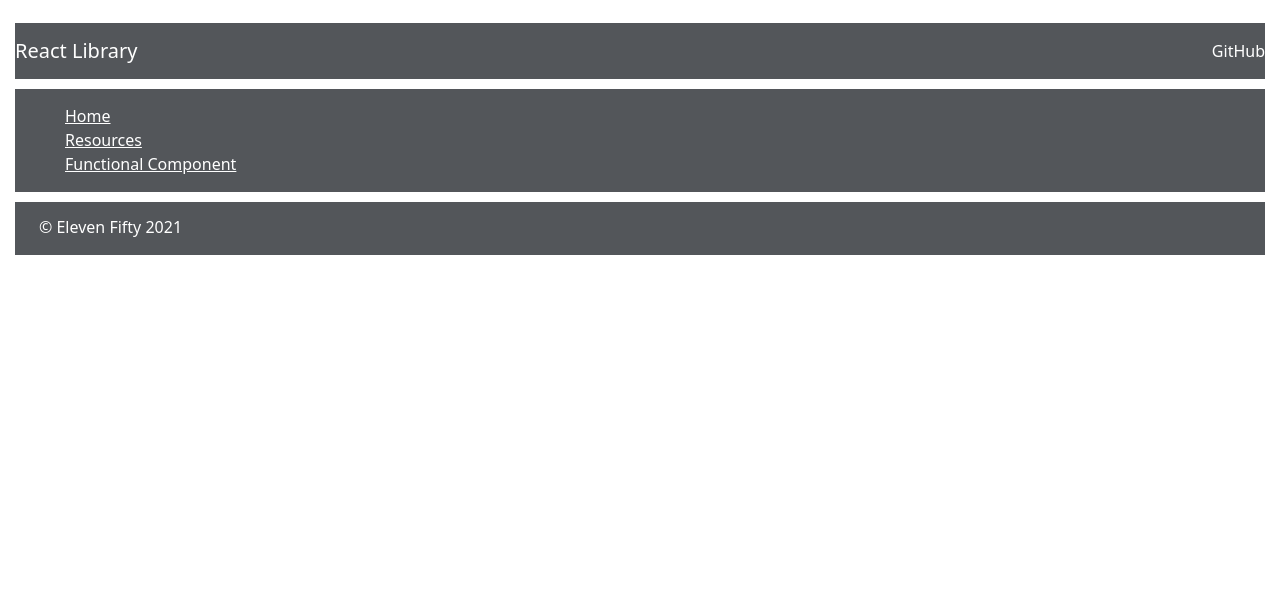
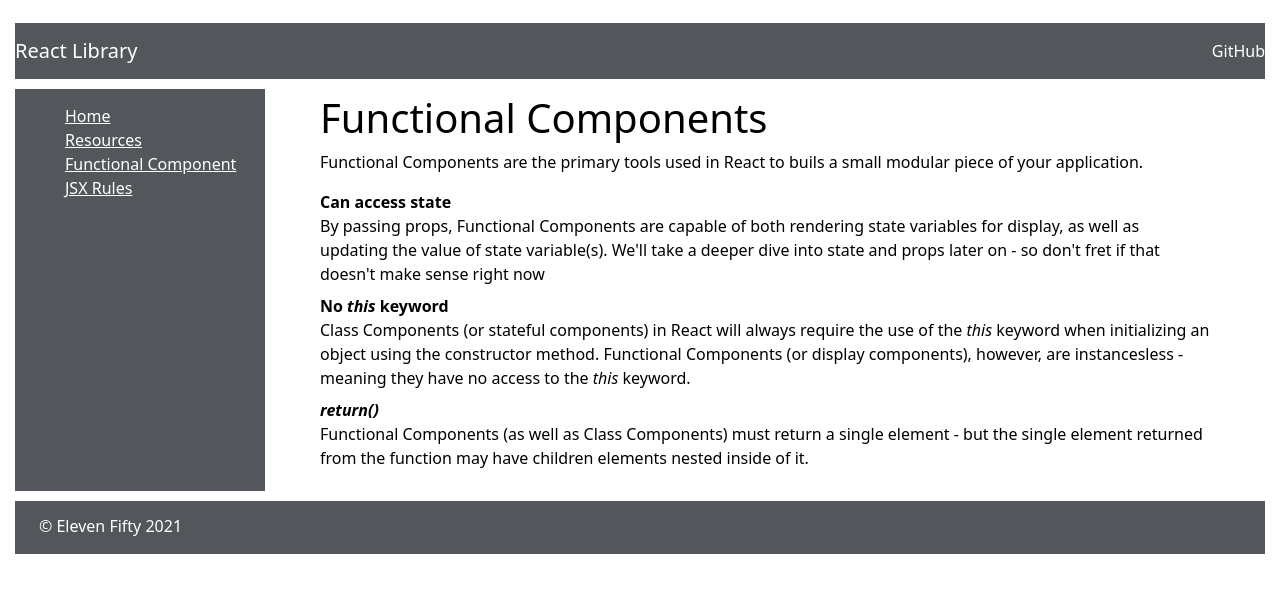
Before and after one commit to kcmjschwartz/reactFundamentals, a React (Create React App) app: page /functionalcomponent in a window 1280 px wide. Shown: the top 592 px of the page. Built offline with nearby package versions, Linux system fonts and the light colour scheme.

Commit message:
functional component and jsxRules component added

```diff
--- a/src/App.css
+++ b/src/App.css
@@ -3,6 +3,7 @@ body{
   padding: 15px;
   background-color: white;
   font: Belleza;
+
 }
 
 /* footer */
--- a/src/App.js
+++ b/src/App.js
@@ -9,6 +9,8 @@ import {
   BrowserRouter as Router
 } from 'react-router-dom';
 
+
+
 function App() {
   return (
     <div className="App">
@@ -17,6 +19,7 @@ function App() {
        <Sidebar />
      </Router>
      <Footer />
+
     </div>
   );
 }
--- a/src/components/concepts/FunctionalComponents/FunctionalComponentDemo.js
+++ b/src/components/concepts/FunctionalComponents/FunctionalComponentDemo.js
@@ -0,0 +1,20 @@
+const FunctionalComponentDemo = () => {
+    return(
+        <div className='main'>
+            <div className='mainDiv'>
+            <h1>Functional Components</h1>
+            <p>Functional Components are the primary tools used in React to buils a small modular piece of your application.</p>
+            <dl>
+                <dt>Can access state</dt>
+                <dd>By passing props, Functional Components are capable of both rendering state variables for display, as well as updating the value of state variable(s). We'll take a deeper dive into state and props later on - so don't fret if that doesn't make sense right now</dd>
+                <dt>No <em>this</em> keyword</dt>
+                <dd>Class Components (or stateful components) in React will always require the use of the <em>this</em> keyword when initializing an object using the constructor method.  Functional Components (or display components), however, are instancesless - meaning they have no access to the <em>this</em> keyword.</dd>
+                <dt><em>return()</em></dt>
+                <dd>Functional Components (as well as Class Components) must return a single element - but the single element returned from the function may have children elements nested inside of it.</dd>
+            </dl>
+            </div>
+        </div>
+    );
+};
+
+export default FunctionalComponentDemo;
--- /dev/null
+++ b/src/components/concepts/JSXRules/JSXRules.js
@@ -0,0 +1,42 @@
+import React from 'react';
+
+const JSXRules = () => {
+    return(
+        <div className='main'>
+            <div className='mainDiv'>
+                <h1 className='section-title'>JSX</h1>
+                <dl>
+                    <dt>Resembles HTML</dt>
+                    <dd>It's not. It's actually closer to JavaScript.</dd>
+                    <dt>React Elements</dt>
+                    <dd>These are used to construct and update the DOM, or what you see on the screen.</dd>
+                    <dt>Not required</dt>
+                    <dd>You can write vanilla JS, but most people use JSX</dd>
+                </dl>
+                <hr />
+            </div>
+            <NormalComponent/>
+            <CreateElementComponent />
+        </div>
+    );
+};
+
+const NormalComponent = () => {
+    return(
+        <div style={{border: '2px solid black'}}>
+            <h1>Normal Function Component</h1>
+            <p>This was constructed with JSX in the return.</p>
+            <img src='https://pbs.twimg.com/media/DOzL82mXkAA0zFs.jpg' />
+        </div>
+    );
+};
+
+const CreateElementComponent = () => {
+    return React.createElement("div",{ style: {border: "2px solid black"}},
+        React.createElement("h1", null, "Create Element Component"),
+        React.createElement("p", null,"This was constructed with createElement() in the return"),
+        React.createElement("img", {src: "https://cdn-images-1.medium.com/max/1200/1*jJZHFQmhkq_7ohn18KrMhA.png"})
+    );
+};
+
+export default JSXRules;
--- a/src/components/site/Sidebar.js
+++ b/src/components/site/Sidebar.js
@@ -5,6 +5,8 @@ import {
 } from 'react-router-dom';
 import Home from './Home';
 import Resources from './Resources';
+import FunctionalComponentDemo from '../concepts/FunctionalComponents/FunctionalComponentDemo';
+import JSXRules from '../concepts/JSXRules/JSXRules';
 
 const Sidebar = () => {
     return(
@@ -14,6 +16,7 @@ const Sidebar = () => {
                     <li><Link to='/'>Home</Link></li>
                     <li><Link to='/resources'>Resources</Link></li>
                     <li><Link to='/functionalcomponent'>Functional Component</Link></li>
+                    <li><Link to = '/jxrules'>JSX Rules</Link></li>
                 </ul>
             </div>
             <div className='sidebar-route'>
@@ -21,6 +24,8 @@ const Sidebar = () => {
                     <Route exact path='/home'><Home /></Route>
                     <Route exact path='/resources'><Resources/></Route>
                     <Route exact path='/'><Home /></Route>
+                    <Route exact path='/functionalcomponent'><FunctionalComponentDemo /></Route>
+                    <Route exact path='/jxrules'><JSXRules /></Route>
                 </Switch>
             </div>
         </div>
```
